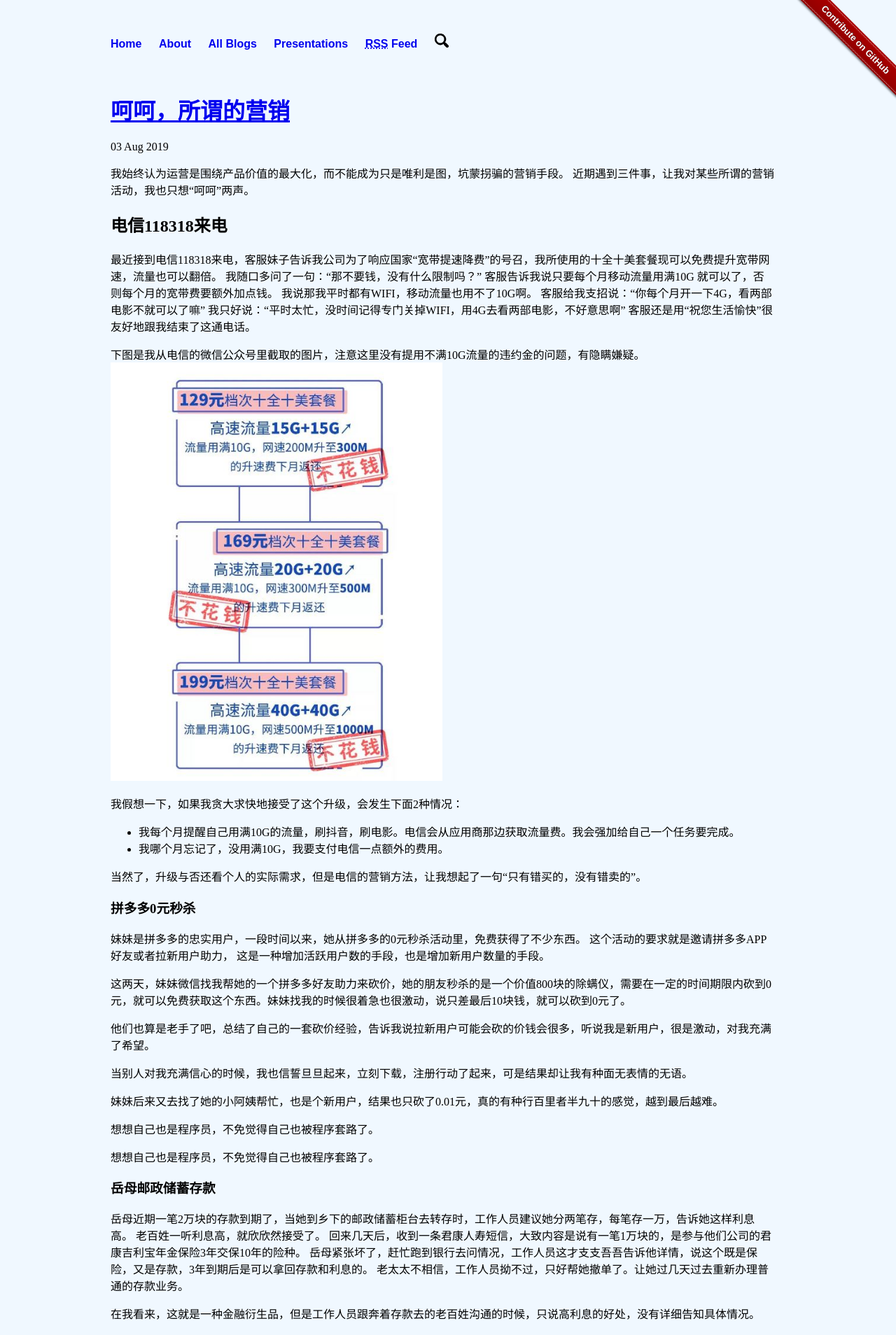
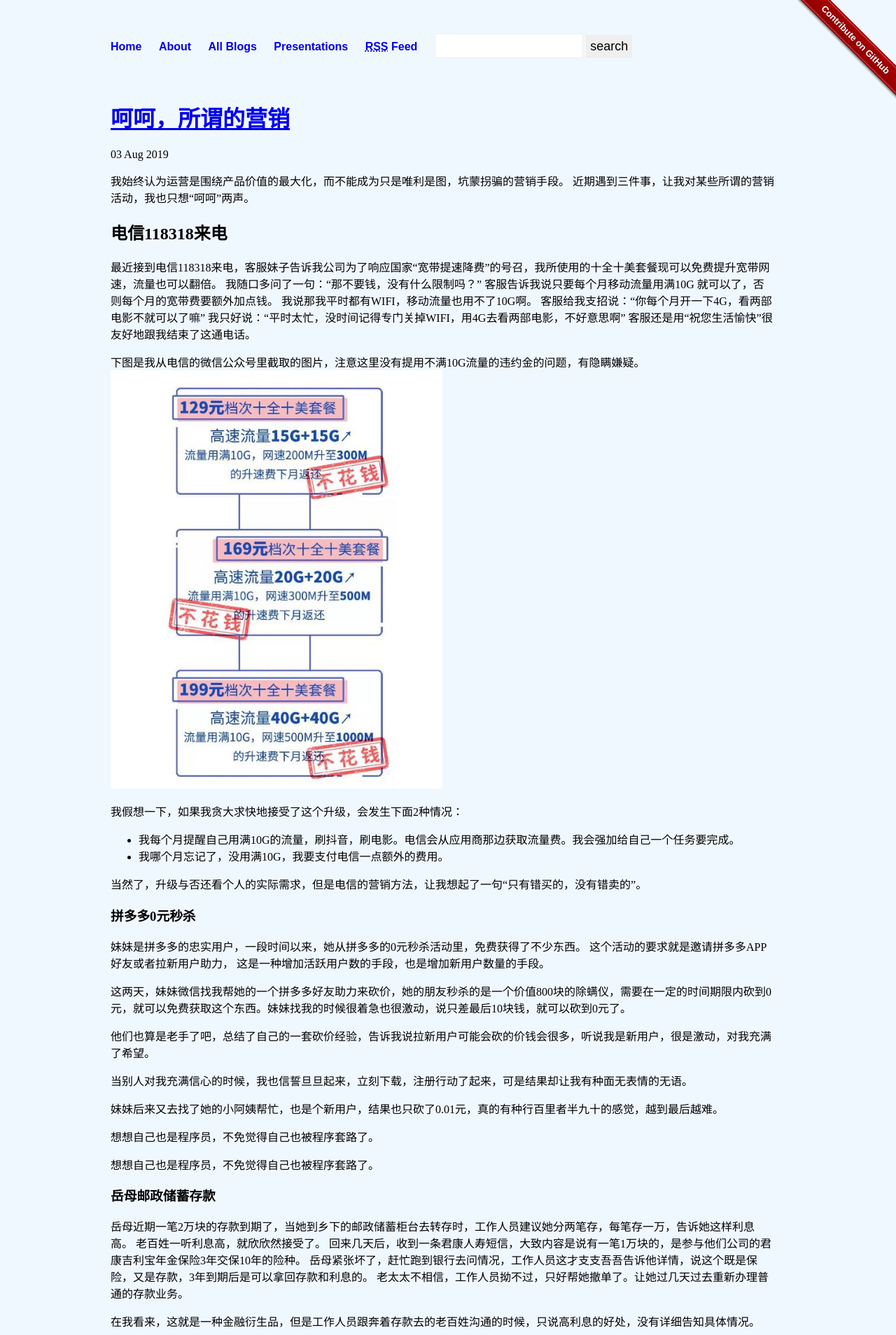
Before and after one commit to liuning0820/liuning0820.github.io, a Jekyll site: the page built from index.html, in a window 1280 px wide. Shown: the top 1908 px of the page at 70% size. Built offline with Jekyll 4.4.1, drawn with Linux system fonts in a browser that asks for light colours; the list of posts is cut into pages by our own code.

Commit message:
Moved the search form into the top menu header

```diff
--- a/_includes/header.html
+++ b/_includes/header.html
@@ -13,11 +13,16 @@
 
 			<li>
 				{% if site.search == true %}
-					<a href="{{ site.url }}{{site.baseurl}}/search.html">
+					<!-- <a href="{{ site.url }}{{site.baseurl}}/search.html">
 						<svg class="search-icon" width="16" height="16" xmlns="http://www.w3.org/2000/svg" viewBox="0 0 15.99 16">
 						<path d="M15.5,13.12L13.19,10.8a1.69,1.69,0,0,0-1.28-.55l-0.06-.06A6.5,6.5,0,0,0,5.77,0,6.5,6.5,0,0,0,2.46,11.59a6.47,6.47,0,0,0,7.74.26l0.05,0.05a1.65,1.65,0,0,0,.5,1.24l2.38,2.38A1.68,1.68,0,0,0,15.5,13.12ZM6.4,2A4.41,4.41,0,1,1,2,6.4,4.43,4.43,0,0,1,6.4,2Z" transform="translate(-.01)"></path>
 						</svg>
-					</a>
+					</a> -->
+
+					<form action="/search.html" method="get">
+						<input type="text" id="search-box" name="query">
+						<input type="submit" id= search-submit value="search">
+					</form>
 				{% endif %}
 
 			</li>
--- a/css/main.css
+++ b/css/main.css
@@ -34,7 +34,7 @@ body nav,body main {
 footer { border-top: 1px solid #d5d5d5; font-size: 1em; background: lightgray}
 
 
-nav ul li, footer ul li { display: inline; margin-right: 20px; }
+nav ul li, footer ul li, nav ul li form  { display: inline; margin-right: 20px; }
 
 nav ul, footer ul { font-size: 1em; font-family:  'Arial', 'Sans-Serif'; padding: 0px; list-style: none; font-weight: bold; }
 
@@ -44,20 +44,21 @@ nav ul, footer ul { font-size: 1em; font-family:  'Arial', 'Sans-Serif'; padding
 div.content h1{display: none}
 
 
-.search-icon {
+/* .search-icon {
 	display: inline-block;
 	height: 20px;
 	width:20px;
-}
+} */
 
-#search-outer {
+/* #search-outer {
+	display: inline-block;
 	width: 600px;
 	margin: 0 0 10px 0;
-  }
+  } */
 
 #search-box {
 	margin: 0;
-	width: 400px;
+	width: 200px;
 	font-size: 20px;
 	padding: 5px;
 	border: 1px solid #EEEEEE;
--- a/search.html
+++ b/search.html
@@ -1,10 +1,10 @@
 ---
 layout: default
 ---
-<form id="search-outer" action="/search.html" method="get">
+<!-- <form id="search-outer" action="/search.html" method="get">
   <input type="text" id="search-box" name="query">
   <input type="submit" id= search-submit value="search">
-</form>
+</form> -->
 
 <ul id="search-results"></ul>
 
```
